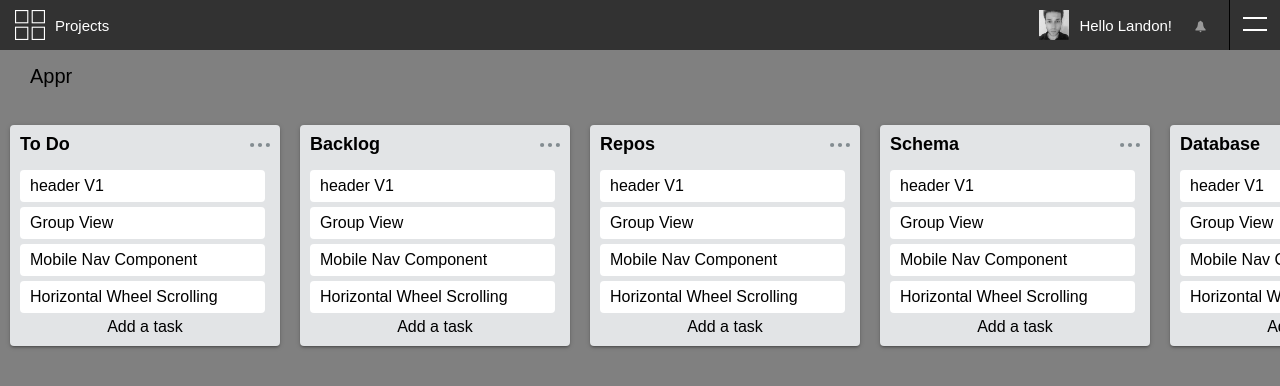
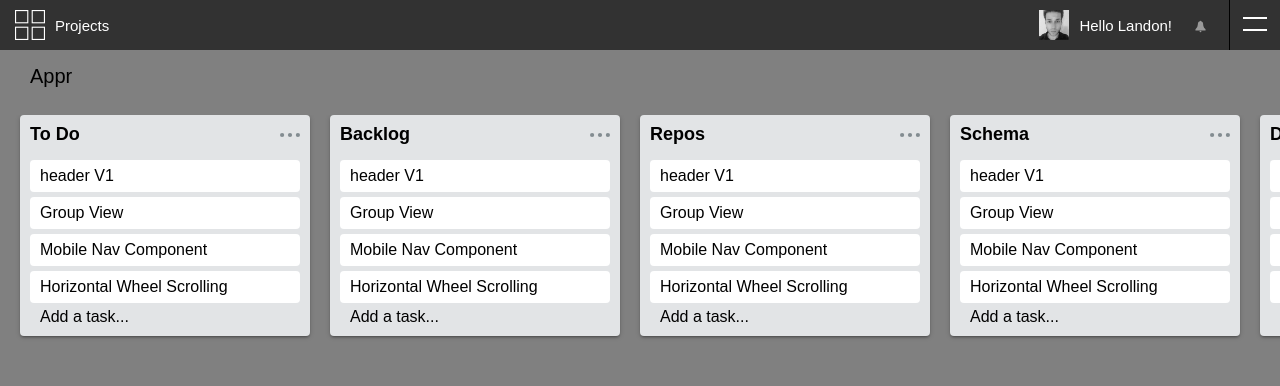
Before and after one commit to landonwjohnson/Appr, a React app: page /tracking in a window 1280 px wide. Shown: the top 386 px of the page. Built offline with nearby package versions, Linux system fonts and the light colour scheme.

Commit message:
the list items add task button now works

```diff
--- a/src/components/content/project_components/Tracking/ProjectItem/ProjectItem.js
+++ b/src/components/content/project_components/Tracking/ProjectItem/ProjectItem.js
@@ -75,7 +75,7 @@ addTaskToggle(){
                     <ProjectCard  cardTitle="Group View" listName={this.props.listName} />
                     <ProjectCard  cardTitle="Mobile Nav Component" listName={this.props.listName} />
                     <ProjectCard  cardTitle="Horizontal Wheel Scrolling" listName={this.props.listName} />
-                    <div className={showText} onClick={this.addTaskToggle}> Add a task </div>
+                    <div className={showText} onClick={this.addTaskToggle}><label> Add a task... </label></div>
 
 
                     </ul>
@@ -84,7 +84,10 @@ addTaskToggle(){
                     <div className={addTaskInput} >
 
                       <textarea type="text" />
-                      <button onClick={this.addTaskToggle}> Save </button>
+                      <div className="list-btn-set">
+                        <button> Save </button>
+                        <button onClick={this.addTaskToggle}> Close </button>
+                      </div>
                     </div>
 
                     </div>
--- a/src/components/content/project_components/Tracking/ProjectItem/projectitem.scss
+++ b/src/components/content/project_components/Tracking/ProjectItem/projectitem.scss
@@ -1,15 +1,14 @@
-p{
-    color: #838c91;
-}
+
 
 .project-item{
     position: relative;
     display: inline-block;
     width: 270px;
-    margin: 10px;
     max-height: 100%;
     white-space: nowrap;
-
+    margin-left: 20px;
+    margin-right: 20px;
+    margin-top: 0px;
 
 
 
@@ -28,6 +27,8 @@ p{
     background: #E2E4E6;
     box-shadow: 0 2px 2px 0 rgba(0,0,0,0.14), 0 3px 1px -2px rgba(0,0,0,0.12), 0 1px 5px 0 rgba(0,0,0,0.2);
     white-space: nowrap;
+    padding: 10px;
+
 
 
 
@@ -42,9 +43,7 @@ p{
 }
 
 .prjt-item-header{
-    padding-top: 10px;
-    padding-right: 10px;
-    padding-left: 10px;
+
     display: flex;
     justify-content: space-between;
     height: 30px;
@@ -95,8 +94,7 @@ p{
 }
 
 .prjt-item-body{
-    padding-right: 10px;
-    padding-left: 10px;
+
 
     ul{
         overflow-y: auto;
@@ -112,7 +110,6 @@ p{
         margin-top: 5px;
         margin-bottom: 5px;
         width: 100%;
-        max-width: 245px;
         min-height: 32px;
         background: white;
         border-radius: 4px;
@@ -144,14 +141,14 @@ p{
 
 .prjt-item-footer {
     width: 270px;
-    padding-bottom: 10px;
+
 
 
 
 
     .add-task{
         display: flex;
-       height: 0%;
+       height: 0px;
 
         max-width: 100%;
         text-align: left;
@@ -183,7 +180,7 @@ p{
     .add-task-show{
         display: flex;
         flex-direction: column;
-
+        max-height: 100%;
         width: 100%;
         text-align: left;
         font-size: 15px;
@@ -191,21 +188,21 @@ p{
         border: none;
         outline: none;
         color: #838c91;
-
         position: relative;
         z-index: 10;
         background: #E2E4E6;
 
 
+
         textarea{
-
+            padding-top: -5px;
             resize: none;
             border-radius: 4px;
             border: none;
-            margin-left: 10px;
-            margin-right: 10px;
+            // margin-left: 10px;
+            // margin-right: 10px;
             outline: none;
-            width: 240px;
+            width: 98%;
             height: 54px;
             background: white;
         }
@@ -213,10 +210,9 @@ p{
 
 
         button{
-
+           margin-top: 5px;
             width: 60px;
             height: 30px;
-            margin-left: 10px;
         }
 
 
@@ -229,15 +225,24 @@ p{
 
 
 .show-text {
+    max-height: 100%;
+    padding-top: 10px;
     display: block;
-    margin: 0px;
+    position: relative;
+    margin-top: auto;
+    margin-bottom: auto;
     padding: 0px;
+    text-align: left;
+    padding-left: 10px;
 }
 
 .hide {
-    margin: 0px;
-    padding: 0px;
-    display: none;
+    font-size: 0px;
+
+    margin-top: 10px;
+
+
+
 }
 
 
```
Also changed, not shown: src/components/content/project_components/Tracking/tracking.scss (line endings or trailing spaces).
